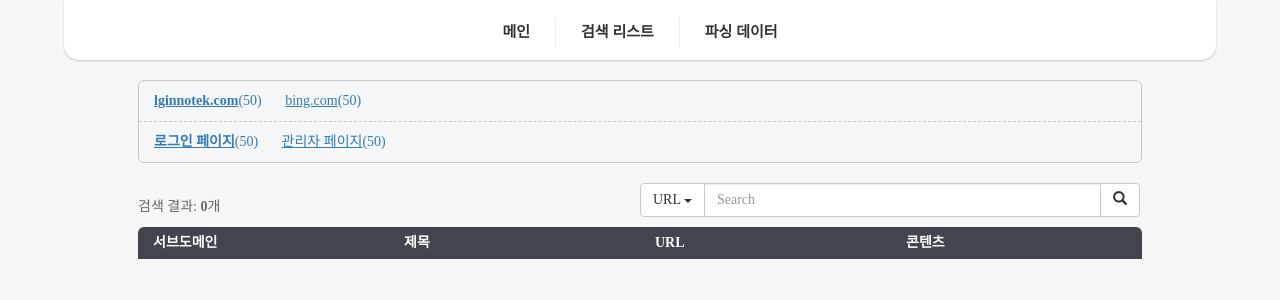
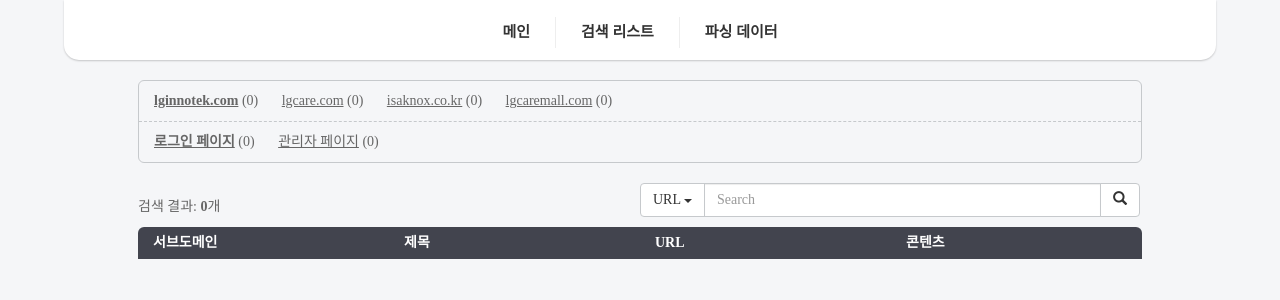
Before and after one commit to RaseBerrie/db-flask-web, a Flask app: page / in a window 1280 px wide. Shown: the top 300 px of the page. Run offline with Flask 3, Linux system fonts and the light colour scheme; data that the repository does not hold is empty; some libraries are stand-ins or nearby versions; some web fonts are replaced.

Commit message:
6월 11일 보고

```diff
--- a/app.py
+++ b/app.py
@@ -33,7 +33,6 @@ def data_fining(data):
         result.append(tmp)
     return result
 
-
 @app.route('/')
 def main():
     return render_template('content.html')
@@ -46,6 +45,12 @@ def index():
 
     query = f"SELECT COUNT(*) FROM searchresult"
     count = query_database(query)
+
+    query = f"SELECT COUNT(*) FROM searchresult WHERE url LIKE '%login%'"
+    count += query_database(query)
+
+    query = f"SELECT COUNT(*) FROM searchresult WHERE url LIKE '%admin%'"
+    count += query_database(query)
 
     query = f"SELECT * FROM searchresult LIMIT %s OFFSET %s"
     data = query_database(query, (per_page, offset))
@@ -88,5 +93,5 @@ def parses():
     return render_template('parses.html')
 
 if __name__ == '__main__':
-    # app.run('0.0.0.0')
-    app.run(debug=True)
+    app.run('0.0.0.0')
+    # app.run(debug=True)
--- a/static/script.js
+++ b/static/script.js
@@ -35,6 +35,11 @@ function searchMenu() {
     });
 }
 
+function submitForm(query) {
+    $('#searchInput').val(query);
+    $('#submitButton').trigger("click");
+}
+
 function loadInitiateResults(reset) {
     if (loading) return;
     loading = true;
@@ -44,6 +49,8 @@ function loadInitiateResults(reset) {
         if (reset) {
             endofdata = false
             $('.total-count').html(data.count[0]);
+            $('.login.count').html(data.count[1]);
+            $('.admin.count').html(data.count[2]);
             $('#results').append('<tbody>');
         }
 
--- a/static/style.css
+++ b/static/style.css
@@ -41,6 +41,9 @@ body {
   padding: 10px;
   text-align: left;
 }
+.top-options a{
+  color: #666;
+}
 .top-options span{
   text-decoration: underline;
 }
@@ -53,6 +56,9 @@ body {
 }
 .top-options .selected{
   font-weight: 700;
+}
+.top-options a .count{
+  text-decoration: none;
 }
 
 /***** TOTAL *****/
--- a/templates/content.html
+++ b/templates/content.html
@@ -3,12 +3,20 @@
 
 <div class="top-option-box">
     <div class="top-options">
-        <a><span class="root-url selected">lginnotek.com</span>(50)</a>
-        <a><span class="root-url">bing.com</span>(50)</a>
+        <a><span class="root-url selected">lginnotek.com</span> (0)</a>
+        <a><span class="root-url">lgcare.com</span> (0)</a>
+        <a><span class="root-url">isaknox.co.kr</span> (0)</a>
+        <a><span class="root-url">lgcaremall.com</span> (0)</a>
     </div>
     <div class="top-options">
-        <a><span class="bookmark selected">로그인 페이지</span>(50)</a>
-        <a><span class="bookmark">관리자 페이지</span>(50)</a>
+        <a href="#" onclick="submitForm('login');">
+            <span class="bookmark selected">로그인 페이지</span>
+            (<span class="login count"></span>)
+        </a>
+        <a href="#" onclick="submitForm('admin');">
+            <span class="bookmark">관리자 페이지</span>
+            (<span class="admin count"></span>)
+        </a>
     </div>
 </div>
 
@@ -35,7 +43,7 @@
             </div>
             <input type="hidden" name="search-param" id="search-param" value="URL">
             <input type="text" class="form-control" id="searchInput" placeholder="Search">
-            <span class="input-group-btn"><button class="btn btn-default" type="submit"><span class="glyphicon glyphicon-search"></span></button></span>
+            <span class="input-group-btn"><button class="btn btn-default" id="submitButton" type="submit"><span class="glyphicon glyphicon-search"></span></button></span>
         </div>
     </form>
     </div>
@@ -62,9 +70,9 @@
 var page = 1;
 var loading = false;
 var endofdata = false;
+var queryed = false;
 
 loadInitiateResults(true);
-var queryed = false;
 
 $('#searchForm').on('submit', function(event) {
     event.preventDefault();
```
